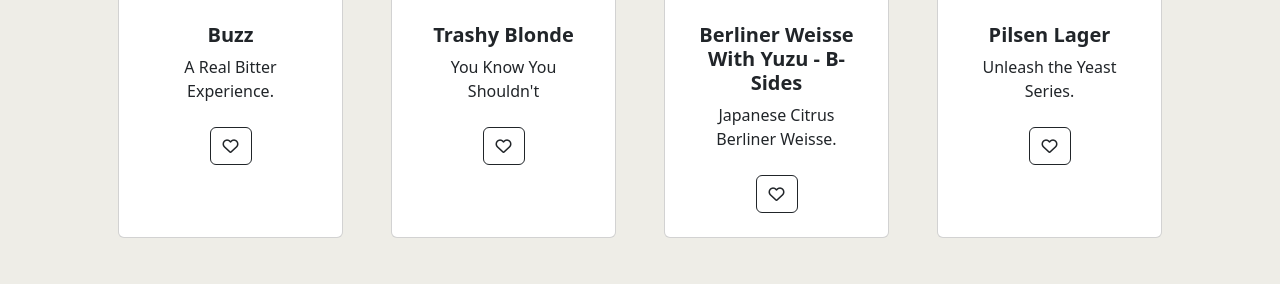
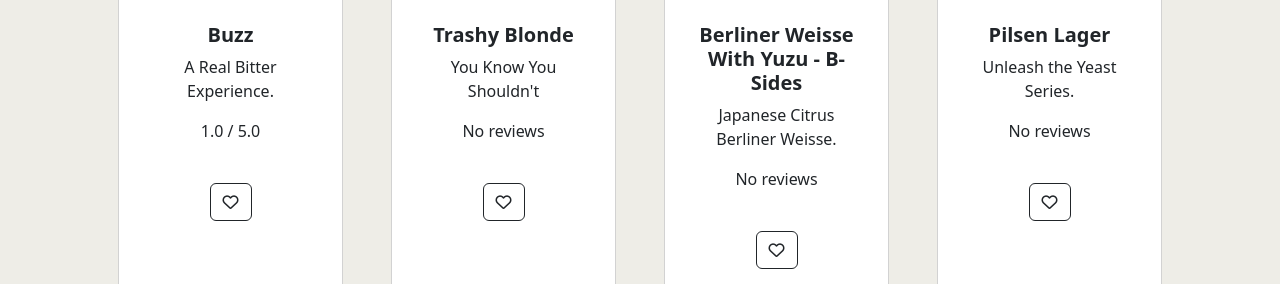
Before and after one commit to jfpaliga/hop-topic, a Django app: page / in a window 1280 px wide. Shown: the part 761-1045 px from the top of the page. Run offline with Django 4.2, Linux system fonts and the light colour scheme; data comes from the database, SQL or seed files in the repository; tables that the repository leaves empty hold one stand-in row (values such as "Sample post"); some libraries are stand-ins or nearby versions.

Commit message:
Add average rating method to Beer model and display ratings on index and beer_detail pages

```diff
--- a/catalog/models.py
+++ b/catalog/models.py
@@ -16,6 +16,16 @@ class Beer(models.Model):
 
     def __str__(self):
         return f"{self.name}"
+
+    def average_rating(self):
+        reviews = self.reviews.filter(is_approved=True)
+
+        if reviews:
+            total_ratings = sum(review.rating for review in reviews)
+            average_rating = total_ratings / len(reviews)
+            return average_rating
+        else:
+            return 0
 
 
 class Review(models.Model):
--- a/catalog/templates/catalog/beer_detail.html
+++ b/catalog/templates/catalog/beer_detail.html
@@ -10,6 +10,7 @@
         <div class="col-md-12">
             <h1>{{beer.name}}</h1>
             <h3>{{beer.tagline}}</h3>
+            <h3>Rating: {{beer.average_rating}}</h3>
         </div>
     </div>
     <div class="row g-0">
--- a/catalog/templates/catalog/index.html
+++ b/catalog/templates/catalog/index.html
@@ -19,8 +19,13 @@
                                 <!-- Beer name-->
                                 <h5 class="fw-bolder">{{beer.name}}</h5>
                                 <!-- Beer tagline-->
-                                {{beer.tagline}}
+                                <p>{{beer.tagline}}</p>
                                 <!-- Beer reviews-->
+                                {% if beer.average_rating != 0 %}
+                                    <p>{{beer.average_rating}} / 5.0</p>
+                                {% else %}
+                                    <p>No reviews</p>
+                                {% endif %}
                                 <!-- <div class="d-flex justify-content-center small text-warning mb-2">
                                     <div class="bi-star-fill"></div>
                                     <div class="bi-star-fill"></div>
--- a/catalog/views.py
+++ b/catalog/views.py
@@ -10,6 +10,7 @@ class BeerList(generic.ListView):
     queryset = Beer.objects.all()
     template_name = "catalog/index.html"
     paginate_by = 8
+
 
 def beer_detail(request, id):
     """
```
Also changed, not shown: catalog/migrations/0004_alter_review_rating.py (added).
